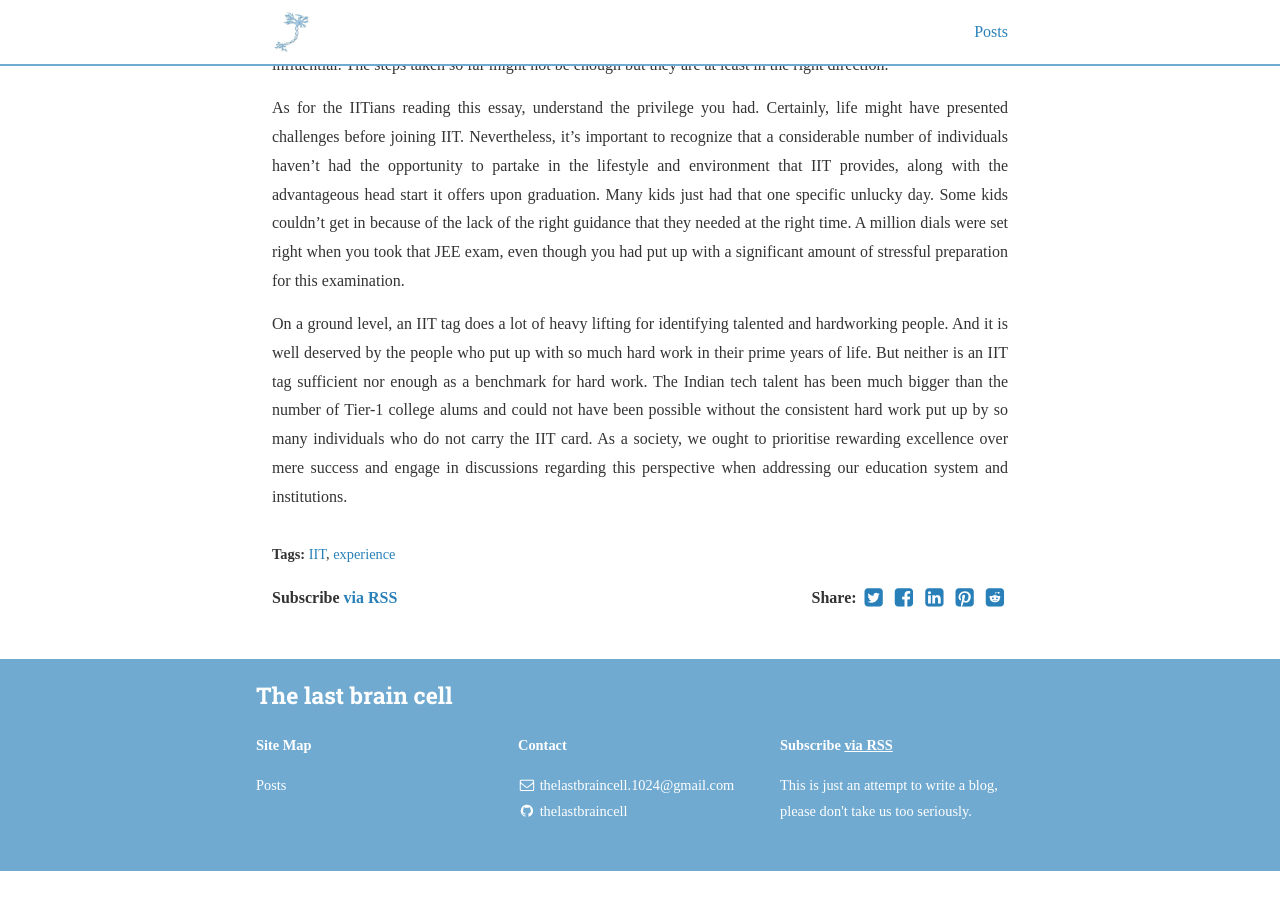
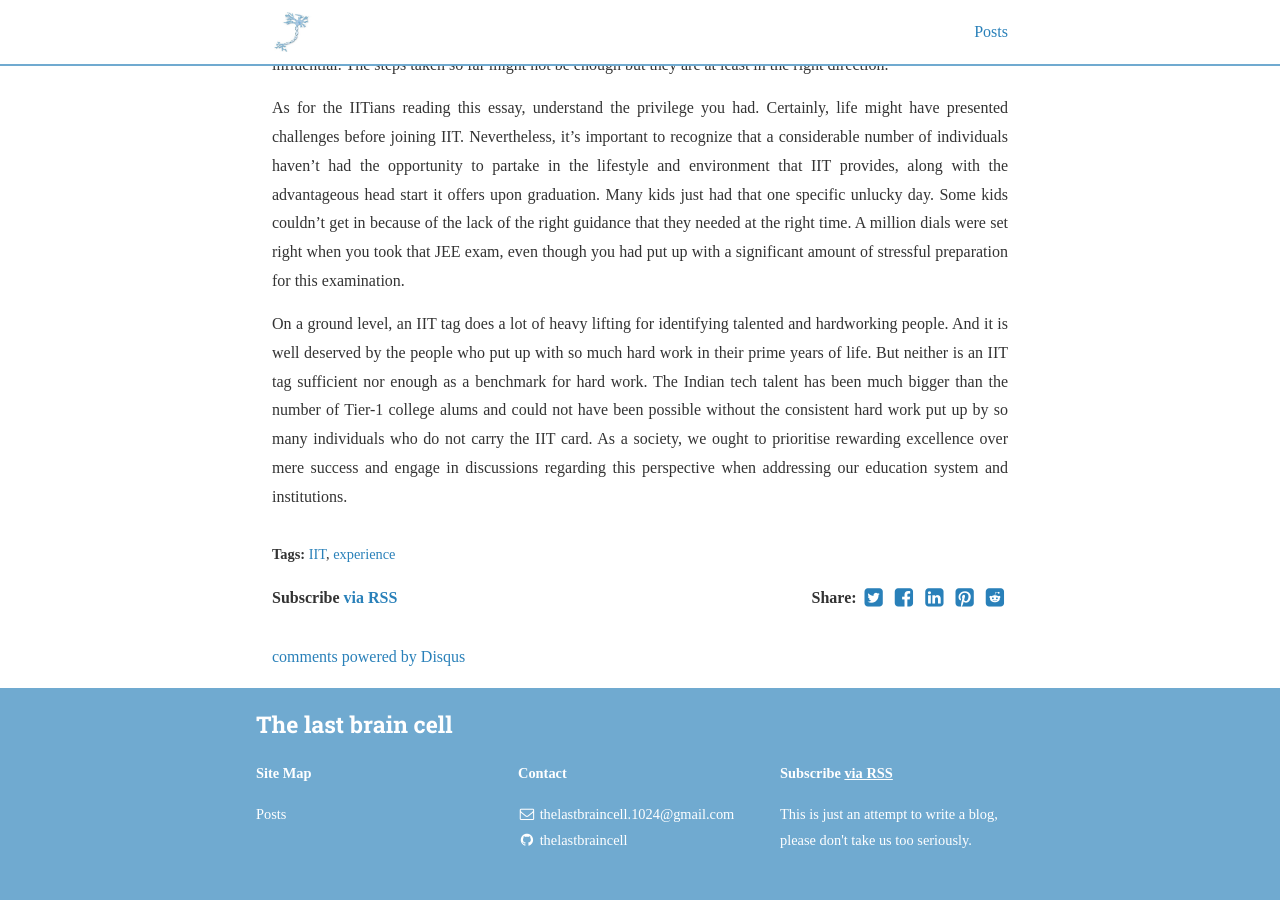
Before and after one commit to thelastbraincell/thelastbraincell.github.io, a Jekyll site: the page built from _posts/2023-08-21-perspectives-on-the-iitian-identity.md, in a window 1280 px wide and 900 px high, scrolled down 5554 px. Built offline with Jekyll 4.4.1, drawn with Linux system fonts in a browser that asks for light colours; nearby versions of some CDN libraries; comment, search, counter and statistics services are not loaded; before the commit the page ends 6425 px from its top, so only the background shows below that; some of the changed lines change nothing that is shown.

Commit message:
Add disqus username to site config

```diff
--- a/_config.yml
+++ b/_config.yml
@@ -46,7 +46,7 @@ jekyll-archives:
     tag: '/tag/:name/'
 
 # Disqus comments
-# disqus_shortname: bencentra
+disqus_shortname: thelastbraincell
 
 # Google analytics
 ga_tracking_id: "G-1W1HCB62QB"
```
